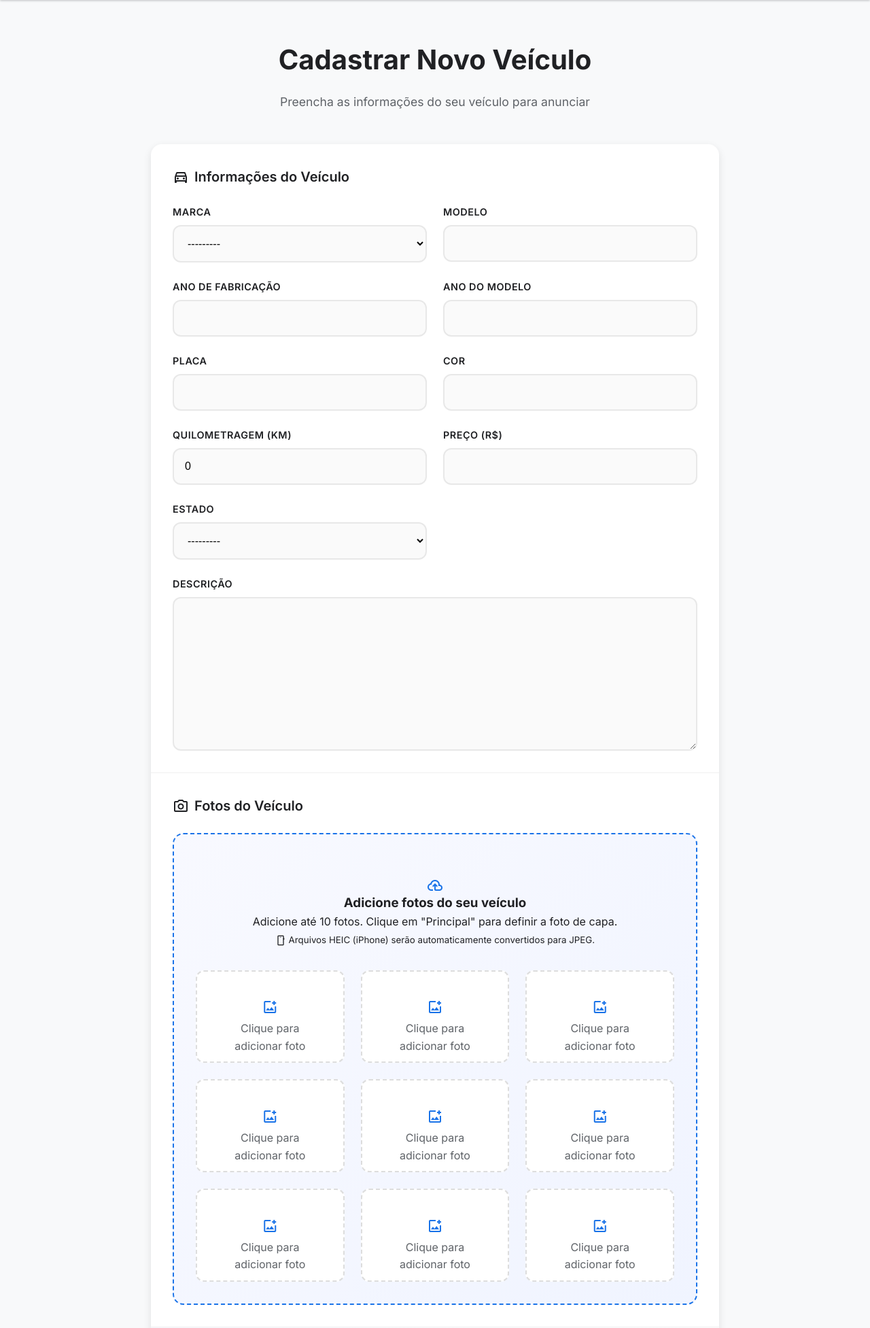
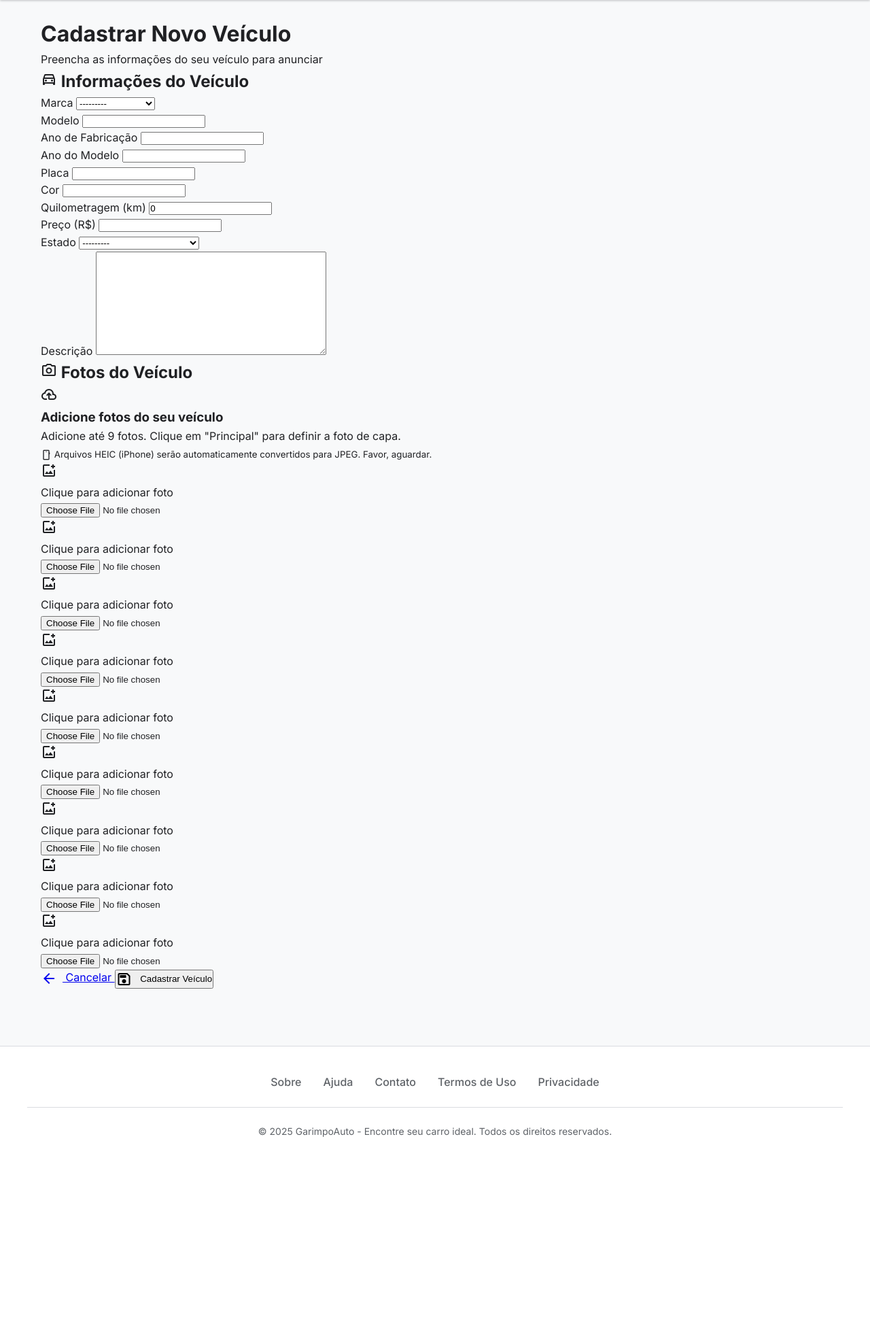
Before and after one commit to iuri-medina/cars-project, a Django app: page /new-car/ in a window 1280 px wide. Shown: the part 64-2017 px from the top of the page at 68% size. After the commit the page ends 1736 px from the top, so only its background shows below. Run offline with Django 5.2, Linux system fonts and the light colour scheme; the visitor is signed in with stand-in values (Sample User, id 1); data comes from the database, SQL or seed files in the repository.

Commit message:
feat: add favicon and update image upload instructions in new car form

```diff
--- a/app/templates/base.html
+++ b/app/templates/base.html
@@ -14,8 +14,9 @@
   <!-- Base CSS -->
   <link rel="stylesheet" href="{% static 'css/base.css' %}">
 
-  <!-- Page-specific CSS -->
-  {% block extra_css %}{% endblock %}
+  <!-- Favicon -->
+    <link rel="icon" type="image/png" href="{% static 'icons/garimpo_auto_icon.png' %}">
+
 </head>
 
 <body>
--- a/cars/templates/new_car.html
+++ b/cars/templates/new_car.html
@@ -123,8 +123,8 @@
           <span class="material-symbols-outlined">cloud_upload</span>
         </div>
         <h3>Adicione fotos do seu veículo</h3>
-        <p>Adicione até 10 fotos. Clique em "Principal" para definir a foto de capa.</p>
-        <p><small><span class="material-symbols-outlined" style="font-size: 1rem; vertical-align: middle;">smartphone</span> Arquivos HEIC (iPhone) serão automaticamente convertidos para JPEG.</small></p>
+        <p>Adicione até 9 fotos. Clique em "Principal" para definir a foto de capa.</p>
+        <p><small><span class="material-symbols-outlined" style="font-size: 1rem; vertical-align: middle;">smartphone</span> Arquivos HEIC (iPhone) serão automaticamente convertidos para JPEG. Favor, aguardar.</small></p>
 
         {{ formset.management_form }}
 
```
Also changed, not shown: static/icons/garimpo_auto_icon.png (added).
